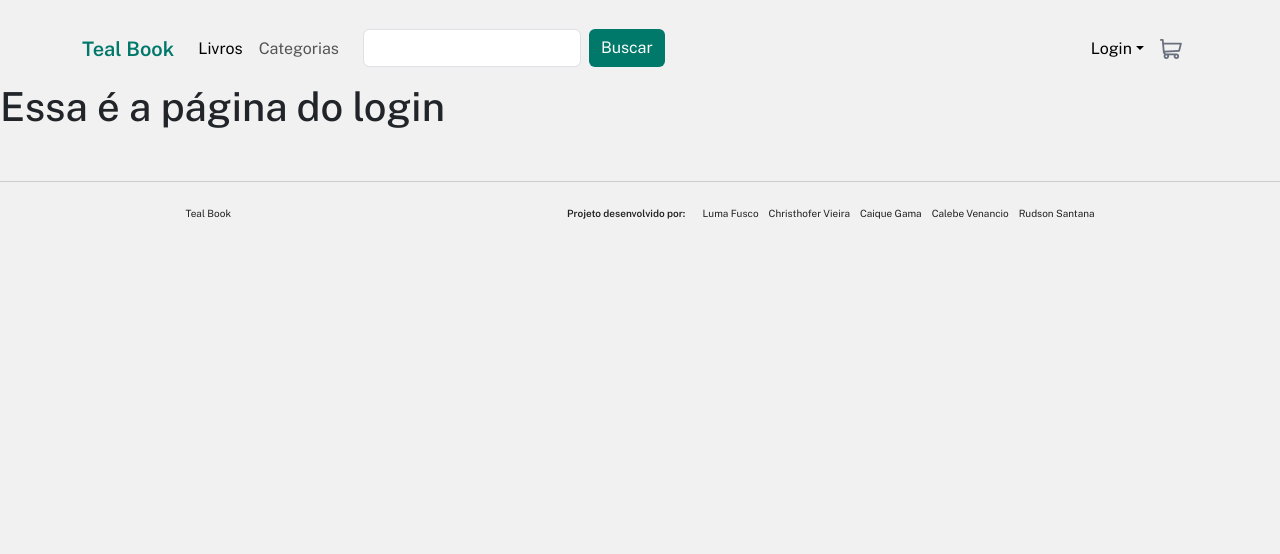
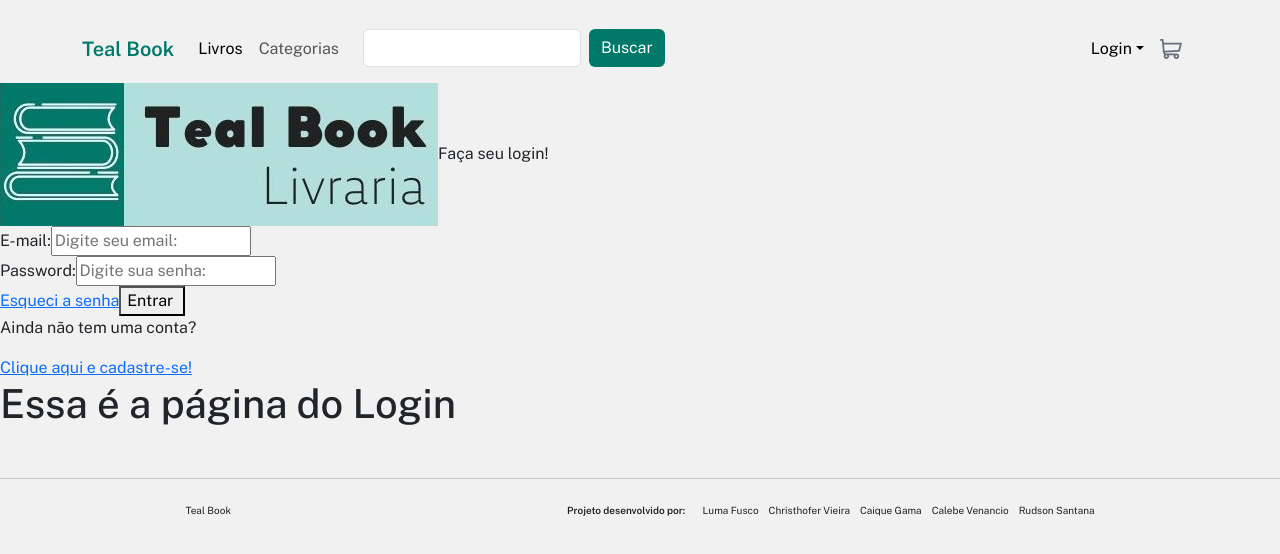
Before and after one commit to LumaFusco/desafio-final-gama-academy, a React (Create React App) app: page /login in a window 1280 px wide. Shown: the top 554 px of the page. Built offline with nearby package versions, Linux system fonts and the light colour scheme.

Commit message:
atualização 01 pagina de login

```diff
--- a/src/components/FormularioCadastro/FormLivro.tsx
+++ b/src/components/FormularioCadastro/FormLivro.tsx
@@ -1,4 +1,3 @@
-import { event } from "jquery";
 import React, { useState } from "react";
 
 const Formulario = () => {
@@ -111,6 +110,7 @@ const Formulario = () => {
       </div>
       <button type="submit">Enviar</button>
     </form>
+
   );
 };
 
--- a/src/pages/Login/index.tsx
+++ b/src/pages/Login/index.tsx
@@ -1,12 +1,55 @@
 import Header from '../../components/Header'
 import Footer from '../../components/footer/Footer'
+import ImageLogo from '../../assets/images/logo_teal_book.jpg'
+import * as C from './login.style'
 
 export default function Login() {
   return (
     <div>
-      <Header />
-      <h1>Essa é a página do login</h1>
+      <header>
+        <Header />
+      </header>
+      <C.Container>
+        <div className="formLogin">
+          <div className="headerLogin">
+            <img src={ImageLogo} alt="Image Logo" />
+            <span>Faça seu login!</span>
+          </div>
+          <form action="">
+            <div className="inputContainer">
+              <label htmlFor="email">E-mail:</label>
+              <input
+                type="text"
+                name="email"
+                id="email"
+                placeholder="Digite seu email:"
+              />
+            </div>
+
+            <div className="inputContainer">
+              <label htmlFor="password">Password:</label>
+              <input
+                type="password"
+                name="password"
+                id="password"
+                placeholder="Digite sua senha:"
+              />
+            </div>
+
+            <a href="#">Esqueci a senha</a>
+            <button className='button'>
+              Entrar <img src="" alt="" />
+            </button>
+
+            <div className="footerForm">
+              <p>Ainda não tem uma conta? </p>
+              <a href="#">Clique aqui e cadastre-se!</a>
+            </div>
+          </form>
+        </div>
+      </C.Container>
+      <h1>Essa é a página do Login</h1>
       <Footer />
     </div>
-  );
-};
+  )
+}
--- /dev/null
+++ b/src/pages/Login/login.style.ts
@@ -0,0 +1,7 @@
+import style from "styled-components"
+
+export const Container = style.div`
+
+
+
+`
```
